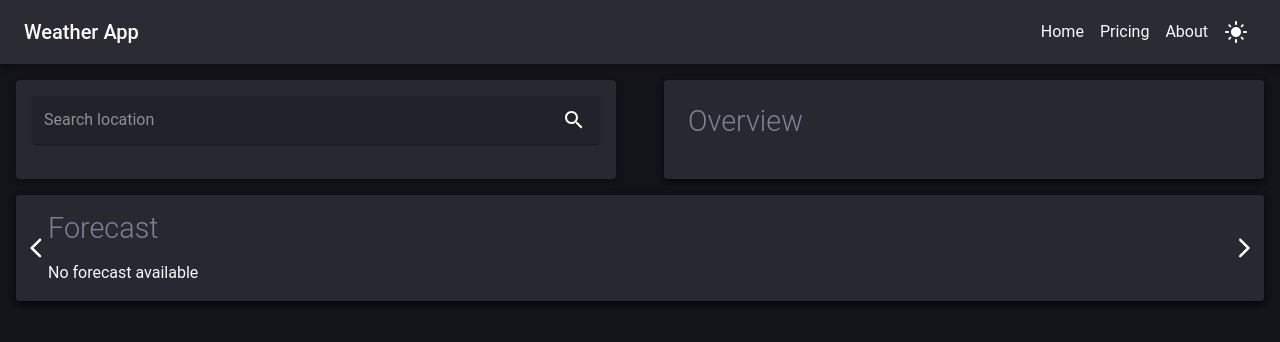
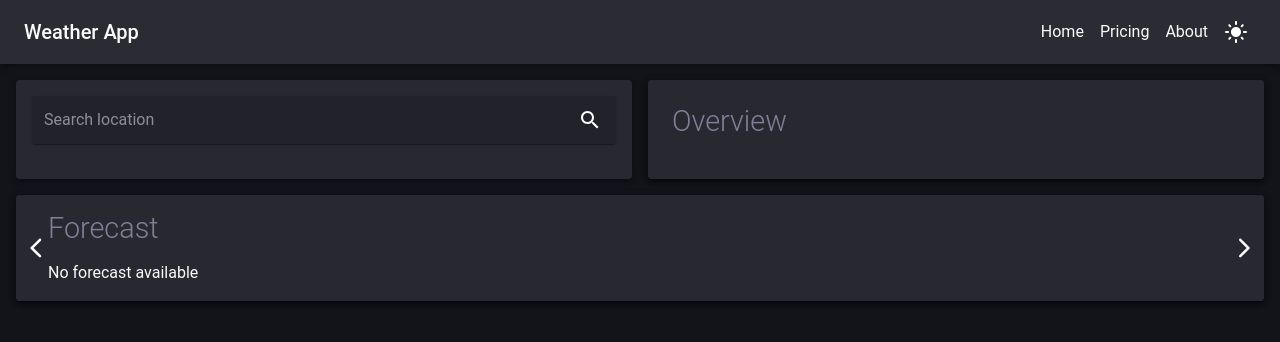
Before and after one commit to leo9iota/weather-app, a React (Create React App) app: page / in a window 1280 px wide. Shown: the top 342 px of the page. Built offline with nearby package versions, Linux system fonts and the light colour scheme.

Commit message:
Update margin

```diff
--- a/src/components/Dashboard.jsx
+++ b/src/components/Dashboard.jsx
@@ -42,18 +42,15 @@ function Dashboard() {
     setCity(event.target.value);
   };
 
-  return (
+   return (
     <>
       <NavBar />
       <Box sx={{ mt: 2, mx: 'auto', maxWidth: 1280 }}>
-        {' '}
-        {/* Adjust the maxWidth as needed */}
         <Grid container spacing={2}>
           {/* Search Bar and Weather Display */}
           <Grid item xs={12} md={6}>
-            <Paper elevation={3} sx={{ height: '100%', padding: 2, mx: 2 }}>
-              {' '}
-              {/* Margin X applied */}
+            <Paper elevation={3} sx={{ height: '100%', padding: 2, mx: 2, mr: 0 }}>
+              {/* Apply right margin to WeatherDisplay */}
               <SearchBar
                 city={city}
                 onCityChange={handleSearchBarOnChange}
@@ -65,9 +62,8 @@ function Dashboard() {
 
           {/* Overview */}
           <Grid item xs={12} md={6}>
-            <Paper elevation={3} sx={{ padding: 0, mx: 2 }}>
-              {' '}
-              {/* Margin X applied */}
+            <Paper elevation={3} sx={{ padding: 0, mx: 2, ml: 0 }}>
+              {/* Apply left margin to Overview */}
               <Overview weatherData={weatherData} />
             </Paper>
           </Grid>
@@ -75,8 +71,6 @@ function Dashboard() {
           {/* Forecast */}
           <Grid item xs={12}>
             <Paper elevation={3} sx={{ padding: 0, mx: 2 }}>
-              {' '}
-              {/* Margin X applied */}
               <Forecast forecastData={forecastData} weatherData={weatherData} />
             </Paper>
           </Grid>
```
